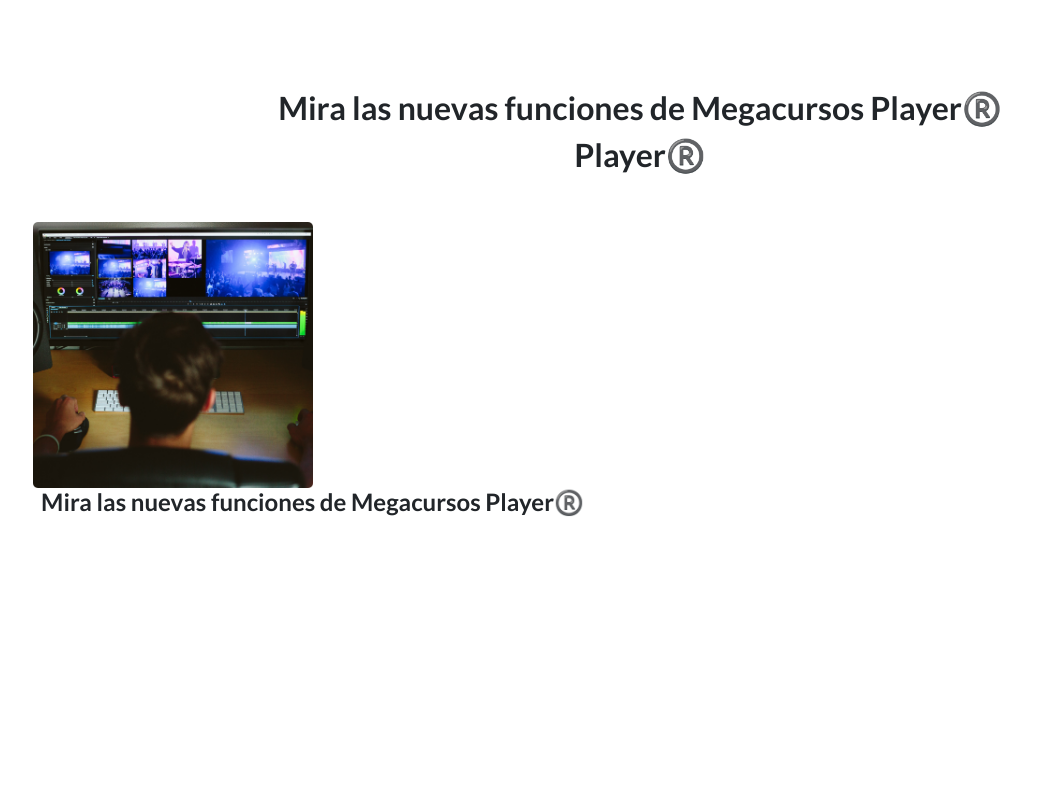
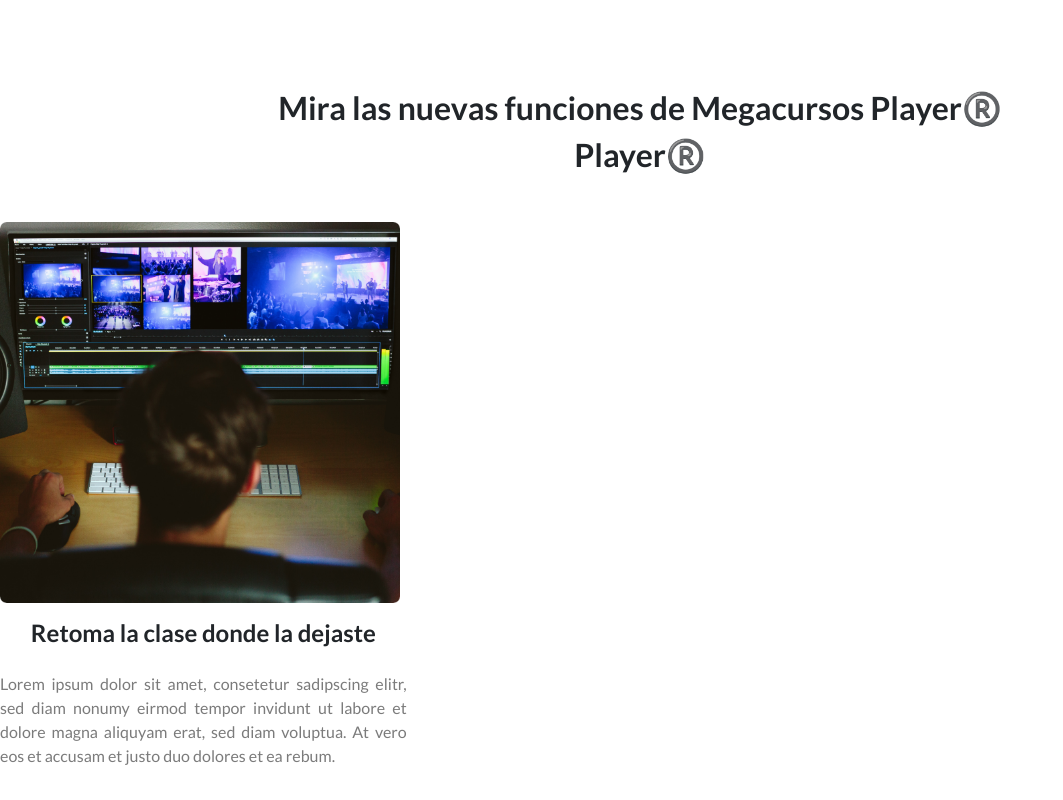
Before and after one commit to Ris3TwO/megacursos-designs, a website: page megacursos/descargarapp.html in a window 1280 px wide. Shown: the part 1803-2603 px from the top of the page, without its empty margins (0-1063 px from the left). Before the commit the page ends 2328 px from the top, so only its background shows below. Drawn offline with nearby package versions, Linux system fonts and the light colour scheme; files that its build step writes are made by us from their sources.

Commit message:
fix a te mamaste

```diff
--- a/megacursos/descargarapp.html
+++ b/megacursos/descargarapp.html
@@ -91,17 +91,26 @@
 
         <div class="row mt-5 px-lg-6 pt-5 justify-content-center ">
             <div class="col-6 px-md-4 ">
-               <div class="d-flex flex-row-reverse px-4">
-                <img   class="img-fluid" src="assets/img/pespes.png" alt="">
+                <div class="d-flex flex-row-reverse px-4">
+                    <img class="img-fluid" src="assets/img/pespes.png" alt="">
 
-               </div>
+                </div>
             </div>
             <div class="col-6  px-5 ">
-                <h2 class="font-weight-bolder  "> Domina cualquier disciplina de 0 a 100, navega entre todas nuestras areas de
+                <h2 class="font-weight-bolder  "> Domina cualquier disciplina de 0 a 100, navega entre todas nuestras
+                    areas de
                     concimiento
                 </h2>
                 <p class="general-info">
-                    Lorem ipsum dolor sit amet, consetetur sadipscing elitr, sed diam nonumy eirmod tempor invidunt ut labore et dolore magna aliquyam erat, sed diam voluptua. At vero eos et accusam et justo duo dolores et ea rebum. Stet clita kasd gubergren, no sea takimata sanctus est Lorem ipsum dolor sit amet. Lorem ipsum dolor sit amet, consetetur sadipscing elitr, sed diam nonumy eirmod tempor invidunt ut labore et dolore magna aliquyam erat, sed diam voluptua. At vero eos et accusam et justo duo dolores et ea rebum. Stet clita kasd gubergren, no sea takimata sanctus est Lorem ipsum dolor sit amet. Lorem ipsum dolor sit amet, consetetur sadipscing elitr, sed diam nonumy eirmod tempor invidunt ut labore et dolore magna aliquyam erat, sed diam voluptua. At vero eos et accusam et justo duo dolores et
+                    Lorem ipsum dolor sit amet, consetetur sadipscing elitr, sed diam nonumy eirmod tempor invidunt ut
+                    labore et dolore magna aliquyam erat, sed diam voluptua. At vero eos et accusam et justo duo dolores
+                    et ea rebum. Stet clita kasd gubergren, no sea takimata sanctus est Lorem ipsum dolor sit amet.
+                    Lorem ipsum dolor sit amet, consetetur sadipscing elitr, sed diam nonumy eirmod tempor invidunt ut
+                    labore et dolore magna aliquyam erat, sed diam voluptua. At vero eos et accusam et justo duo dolores
+                    et ea rebum. Stet clita kasd gubergren, no sea takimata sanctus est Lorem ipsum dolor sit amet.
+                    Lorem ipsum dolor sit amet, consetetur sadipscing elitr, sed diam nonumy eirmod tempor invidunt ut
+                    labore et dolore magna aliquyam erat, sed diam voluptua. At vero eos et accusam et justo duo dolores
+                    et
                 </p>
 
                 <button class="btn-window text-white mt-3">
@@ -117,15 +126,17 @@
         <h2 class="text-center font-weight-bolder"> Player®️</h2>
 
         <div class="row mt-5">
-            <div class="col-6 px-md-4">
-                <div class="d-flex flex-column justify-content-center px-4">
-                    <img style="width: 50%;"  class="img-fluid" src="assets/img/pespes.png" alt="">
-                    <h4 class="text-center  font-weight-bolder">Mira las nuevas funciones de Megacursos Player®️</h4>
-
-                   </div>
+            <div class="col-4 justify-content-center ">
+                <div class="d-flex flex-column justify-content-center">
+                    <img style="width: 400px;" class="img-fluid" src="assets/img/pespes.png" alt="">
+                    <h4 class="text-center mt-3  font-weight-bolder">Retoma la clase donde la dejaste</h4>
+                    <p class="general-info mt-3">Lorem ipsum dolor sit amet, consetetur sadipscing elitr, sed diam nonumy
+                        eirmod tempor invidunt ut labore et dolore magna aliquyam erat, sed diam voluptua. At vero eos
+                        et accusam et justo duo dolores et ea rebum.</p>
+                </div>
             </div>
 
-            <div class="col-6"></div>
+            <div class="col-4"></div>
 
         </div>
     </div>
```
